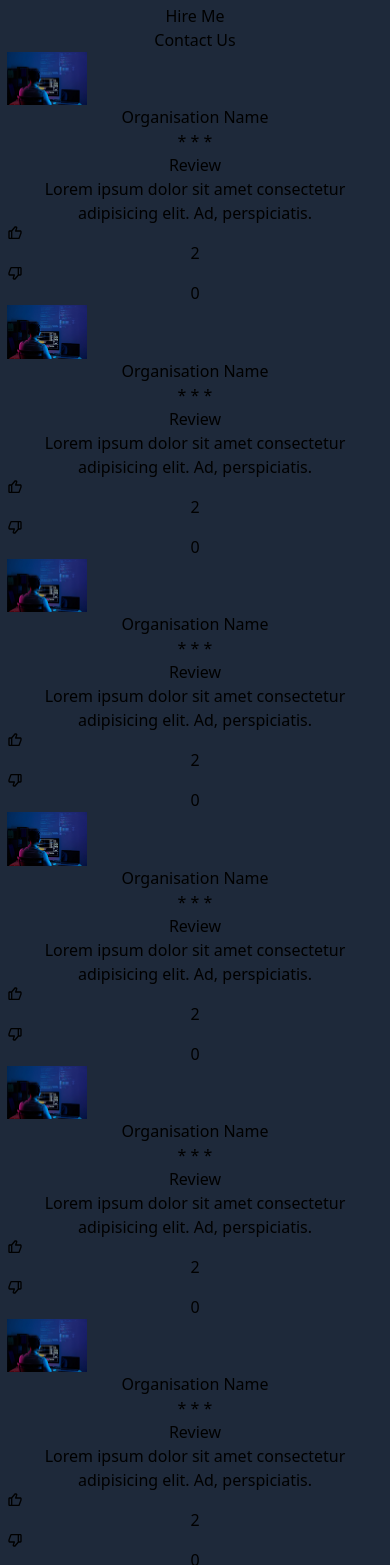
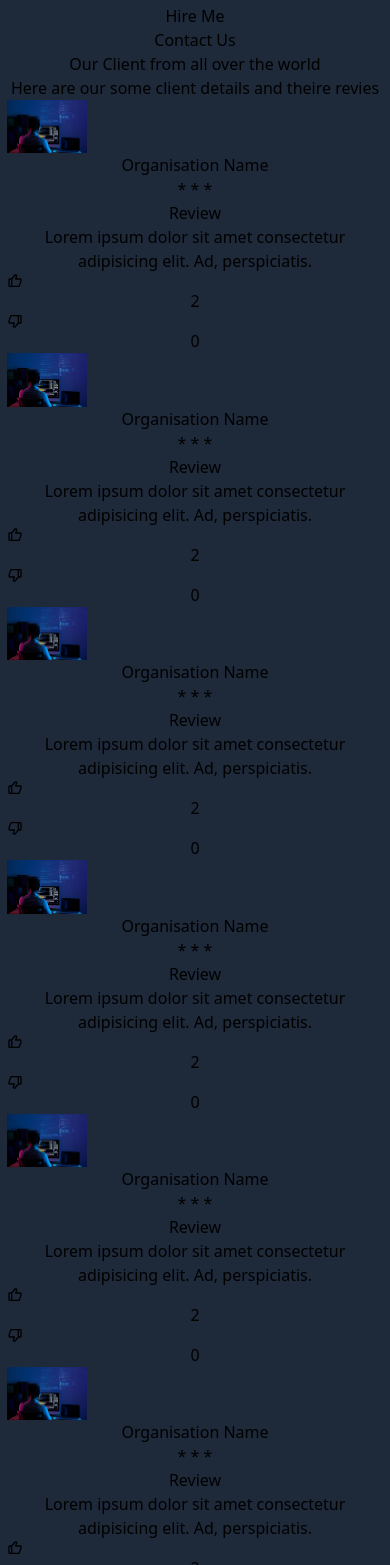
Before and after one commit to BalramMurmu413/codybalram, a React (Vite) app in the folder client/: page /client in a window 390 px wide. Shown: the part 435-2000 px from the top of the page. Built offline with nearby package versions, Linux system fonts and the light colour scheme; the HTML template or start-up script is replaced by a standard one.

Commit message:
all good but fixing some responsiveness

```diff
--- a/client/src/Components/SimpleFooter.jsx
+++ b/client/src/Components/SimpleFooter.jsx
@@ -9,8 +9,8 @@ import sample from '/Images/computer.jpg'
 export default function SimpleFooter() {
   return (
     <>
-          <section className='w-full bg-slate-700'>
-              <div className='flex flex-row justify-between bg-transparent w-full min-h-20 items-center' >
+          <section className='w-full bg-slate-900 rounded-lg'>
+              <div className='flex flex-row justify-between  w-full min-h-20 items-center' >
 
                   <div className=' flex items-start'>
                     <img src={sample} alt="" width={100 }  className=' rounded-s-full'/>
@@ -21,7 +21,7 @@ export default function SimpleFooter() {
                       <p className=' text-sm'> All Copyright Reserved 2024 </p>
                   </div>
                   <div>
-                      <ul className='flex flex-row gap-10'>
+                      <ul className='flex flex-row gap-10 text-white mr-7'>
                           <li className='hover:scale-125 duration-100 cursor-pointer'><FaXTwitter/></li>
                           <li className='hover:scale-125 duration-100 cursor-pointer'><FaSquareInstagram/></li>
                           <li className='hover:scale-125 duration-100 cursor-pointer'><IoLogoWhatsapp/></li>
--- a/client/src/Pages/ClientPage.jsx
+++ b/client/src/Pages/ClientPage.jsx
@@ -2,6 +2,7 @@ import React from 'react'
 import sample from '/Images/computer.jpg'
 import { BiLike } from "react-icons/bi";
 import { BiDislike } from "react-icons/bi";
+import Banner from '../Components/Banner.jsx';
 
 import Header from '../Components/Header.jsx'
 import SimpleFooter from '../Components/SimpleFooter.jsx';
@@ -11,44 +12,19 @@ export default function ClientPage() {
   return (
     <>
       <Header/>
-    <section className=' w-full '>
-
+          <section className='w-full bg-slate-900 items-center flex my-2  min-h-36 justify-center'>
+              <div className=''>
+                  <h1 className='text-white text-xl font-bold  md:text-4xl'>Our Client from all over the world</h1>
+                  <p className='text-white text-sm font-semibold md:text-base'>Here are our some client details and theire revies </p>
+              </div>
+            </section>
+    <section className=' w-full my-32 border-2 py-20 bg-slate-900 rounded-md'>
     <div >
-                  <div className=' w-10/12   m-auto flex flex-row flex-wrap items-center justify-around'>
-                      {/* card one starting */}
-            <div className=' w-44 md:w-64  border-2 hover:scale-125 duration-100 cursor-default '>
-                        <div className='flex  my- flex-col'>
-                            <div className=' flex flex-row justify-around items-center'>
-                                  <img src={sample} width={80} height={100} alt="" className=' rounded-full flex items-center justify-center' />
-                                  <div className='flex flex-col items-start'>
-                                  <h3 className='text-pink-500 md:text-lg text-sm'>Organisation Name</h3>
-                                  <h3 className='text-white text-2xl'> *  *  * </h3>
-                                  </div>
-                            </div>
-                            <div>
-                                  <h1 className='text-white font-bold text-sm md:text-lg' >Review</h1>
-                            <p className='text-white italic'>Lorem ipsum dolor sit amet consectetur adipisicing elit. Ad, perspiciatis.</p>
-                              </div>
-                              <div>
-                                  <ul className='flex flex-row justify-around'>
-                                      <li className='flex flex-row items-center text-white'>
-                                          <BiLike className='cursor-pointer' />
-                                          <span>2</span>
-                                      </li>
-                                      <li className='flex flex-row items-center text-white'>
-                                          <BiDislike className='cursor-pointer' />
-                                          <span>0</span>
-                                      </li>
-                                  </ul>
-                              </div>
-                          </div>
-                        </div>
-            {/* card ending */}
-
+                  <div className=' w-10/12  m-auto flex flex-row flex-wrap items-center justify-around'>
 
                {/* card one starting */}
-               <div className=' w-44 md:w-64  border-2 hover:scale-125 duration-100 cursor-default '>
-                        <div className='flex  my- flex-col'>
+               <div className=' w-44 md:w-44 my-2 border-2 hover:scale-125 duration-100 bg-slate-900 cursor-default '>
+                        <div className='flex  flex-col'>
                             <div className=' flex flex-row justify-around items-center'>
                                   <img src={sample} width={80} height={100} alt="" className=' rounded-full flex items-center justify-center' />
                                   <div className='flex flex-col items-start'>
@@ -78,11 +54,9 @@ export default function ClientPage() {
 
 
 
-
-
-               {/* card one starting */}
-               <div className=' w-44 md:w-64  border-2 hover:scale-125 duration-100 cursor-default '>
-                        <div className='flex mx- my- flex-col'>
+                        {/* card one starting */}
+               <div className=' w-44 md:w-44 my-2 border-2 hover:scale-125 duration-100 bg-slate-900 cursor-default '>
+                        <div className='flex  flex-col'>
                             <div className=' flex flex-row justify-around items-center'>
                                   <img src={sample} width={80} height={100} alt="" className=' rounded-full flex items-center justify-center' />
                                   <div className='flex flex-col items-start'>
@@ -112,11 +86,9 @@ export default function ClientPage() {
 
 
 
-
-
-               {/* card one starting */}
-               <div className=' w-44 md:w-64  border-2 hover:scale-125 duration-100 cursor-default '>
-                        <div className='flex mx- my- flex-col'>
+                        {/* card one starting */}
+               <div className=' w-44 md:w-44 my-2 border-2 hover:scale-125 duration-100 bg-slate-900 cursor-default '>
+                        <div className='flex  flex-col'>
                             <div className=' flex flex-row justify-around items-center'>
                                   <img src={sample} width={80} height={100} alt="" className=' rounded-full flex items-center justify-center' />
                                   <div className='flex flex-col items-start'>
@@ -146,11 +118,43 @@ export default function ClientPage() {
 
 
 
+                        {/* card one starting */}
+               <div className=' w-44 md:w-44 my-2 border-2 hover:scale-125 duration-100 bg-slate-900 cursor-default '>
+                        <div className='flex  flex-col'>
+                            <div className=' flex flex-row justify-around items-center'>
+                                  <img src={sample} width={80} height={100} alt="" className=' rounded-full flex items-center justify-center' />
+                                  <div className='flex flex-col items-start'>
+                                  <h3 className='text-pink-500 md:text-lg text-sm'>Organisation Name</h3>
+                                  <h3 className='text-white text-2xl'> *  *  * </h3>
+                                  </div>
+                            </div>
+                            <div>
+                                  <h1 className='text-white font-bold text-sm md:text-lg' >Review</h1>
+                            <p className='text-white italic'>Lorem ipsum dolor sit amet consectetur adipisicing elit. Ad, perspiciatis.</p>
+                              </div>
+                              <div>
+                                  <ul className='flex flex-row justify-around'>
+                                      <li className='flex flex-row items-center text-white'>
+                                          <BiLike className='cursor-pointer' />
+                                          <span>2</span>
+                                      </li>
+                                      <li className='flex flex-row items-center text-white'>
+                                          <BiDislike className='cursor-pointer' />
+                                          <span>0</span>
+                                      </li>
+                                  </ul>
+                              </div>
+                          </div>
+                        </div>
+                      {/* card ending */}
 
 
-               {/* card one starting */}
-               <div className='  w-44 md:w-64  border-2 hover:scale-105 duration-100 cursor-default '>
-                        <div className='flex mx-5 my- flex-col'>
+
+
+
+                        {/* card one starting */}
+               <div className=' w-44 md:w-44 my-2 border-2 hover:scale-125 duration-100 bg-slate-900 cursor-default '>
+                        <div className='flex  flex-col'>
                             <div className=' flex flex-row justify-around items-center'>
                                   <img src={sample} width={80} height={100} alt="" className=' rounded-full flex items-center justify-center' />
                                   <div className='flex flex-col items-start'>
@@ -180,10 +184,9 @@ export default function ClientPage() {
 
 
 
-
-               {/* card one starting */}
-               <div className=' w-44 md:w-64  border-2 hover:scale-125 duration-100 cursor-default '>
-                        <div className='flex mx-5 my- flex-col'>
+                        {/* card one starting */}
+               <div className=' w-44 md:w-44 my-2 border-2 hover:scale-125 duration-100 bg-slate-900 cursor-default '>
+                        <div className='flex  flex-col'>
                             <div className=' flex flex-row justify-around items-center'>
                                   <img src={sample} width={80} height={100} alt="" className=' rounded-full flex items-center justify-center' />
                                   <div className='flex flex-col items-start'>
@@ -214,6 +217,7 @@ export default function ClientPage() {
         </div>
 
 </section>
+<Banner/>
 
       <SimpleFooter/>
     </>
```
Also changed, not shown: client/src/Pages/OurWork.jsx (+18 -59 lines).
